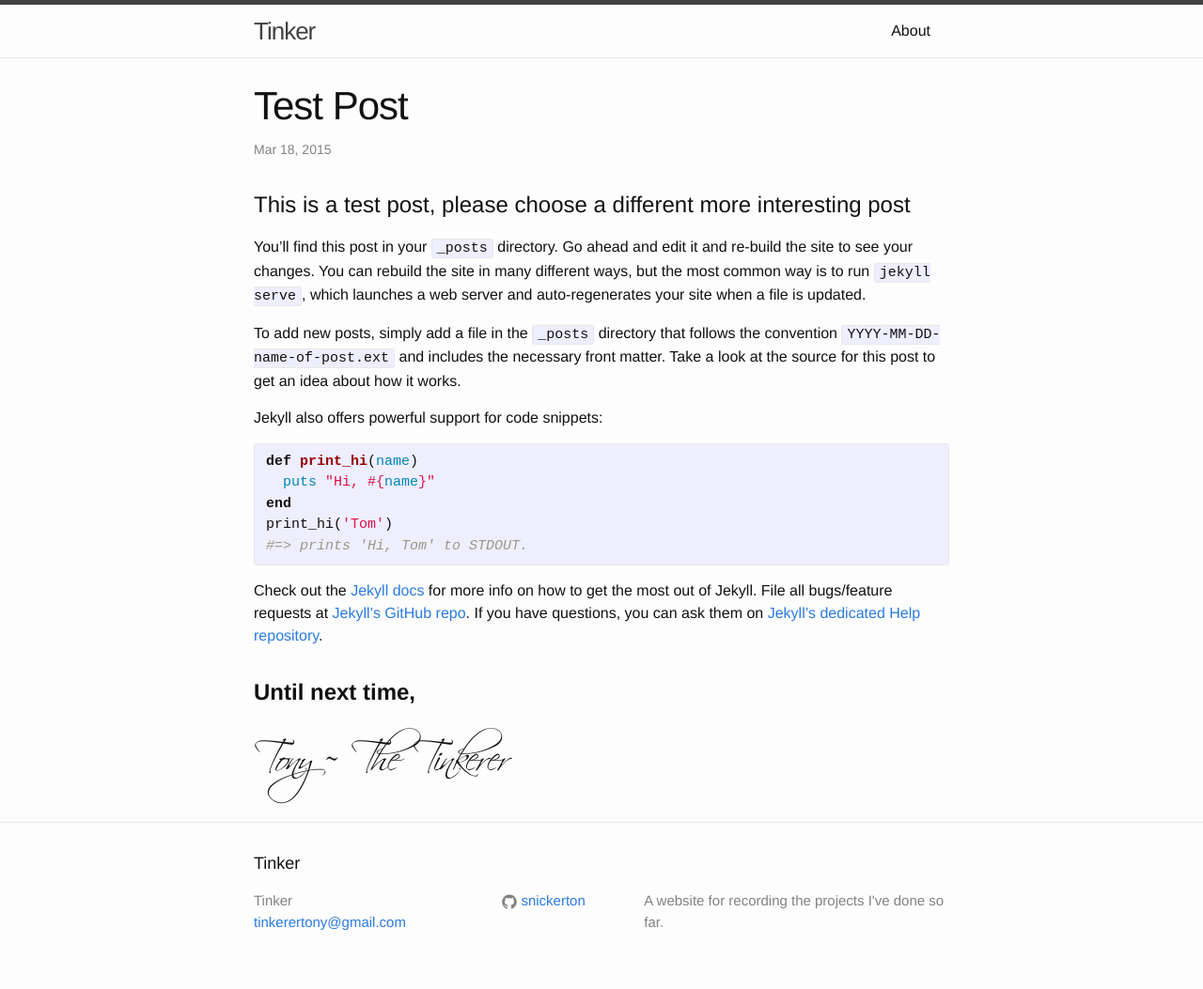
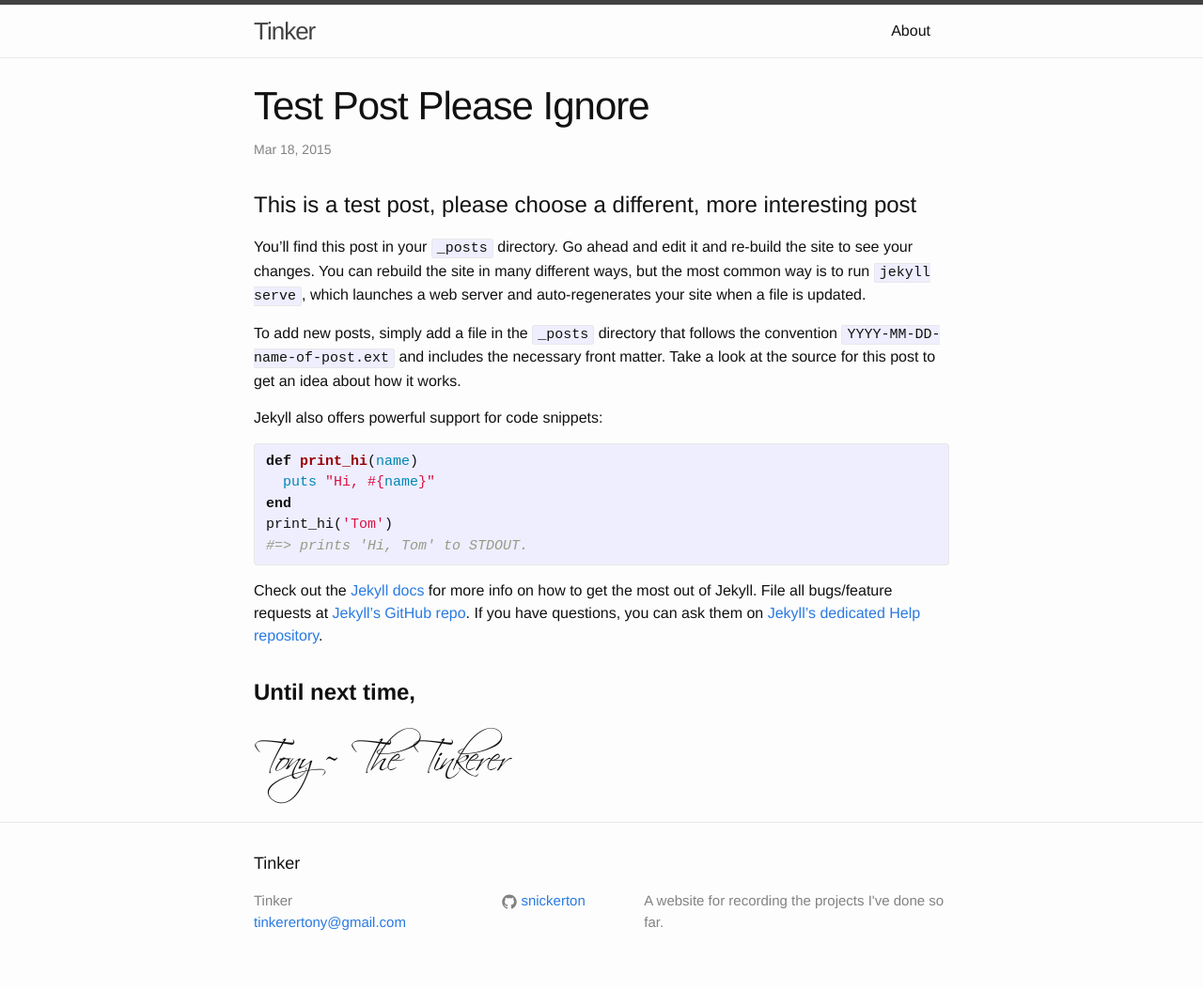
Before and after one commit to snickerton/snickerton.github.legacy, a Jekyll site: the page built from _posts/2015-03-18-welcome-to-jekyll.markdown, in a window 1280 px wide. Shown: the whole page at 94% size. Built offline with Jekyll 4.4.1, drawn with Linux system fonts in a browser that asks for light colours.

Commit message:
Update 2015-03-18-welcome-to-jekyll.markdown

```diff
--- a/_posts/2015-03-18-welcome-to-jekyll.markdown
+++ b/_posts/2015-03-18-welcome-to-jekyll.markdown
@@ -1,12 +1,12 @@
 ---
 layout: post
-title:  "Test Post"
+title:  "Test Post Please Ignore"
 description: "This is a description test"
 date:   2015-03-18 19:32:33
 categories: jekyll update
 img: cat
 ---
-<h1> This is a test post, please choose a different more interesting post </h1>
+<h1> This is a test post, please choose a different, more interesting post </h1>
 
 
 You’ll find this post in your `_posts` directory. Go ahead and edit it and re-build the site to see your changes. You can rebuild the site in many different ways, but the most common way is to run `jekyll serve`, which launches a web server and auto-regenerates your site when a file is updated.
```
